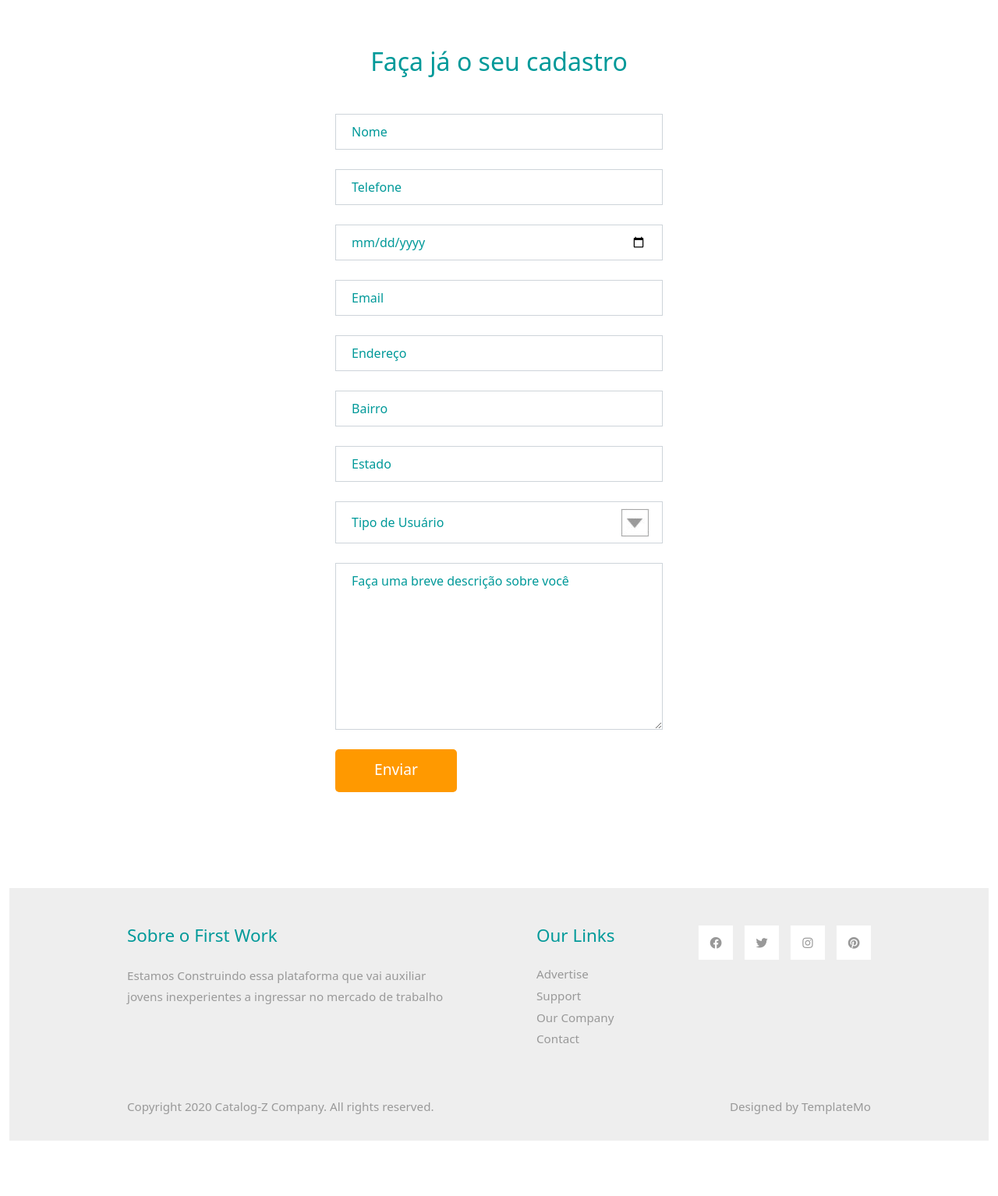
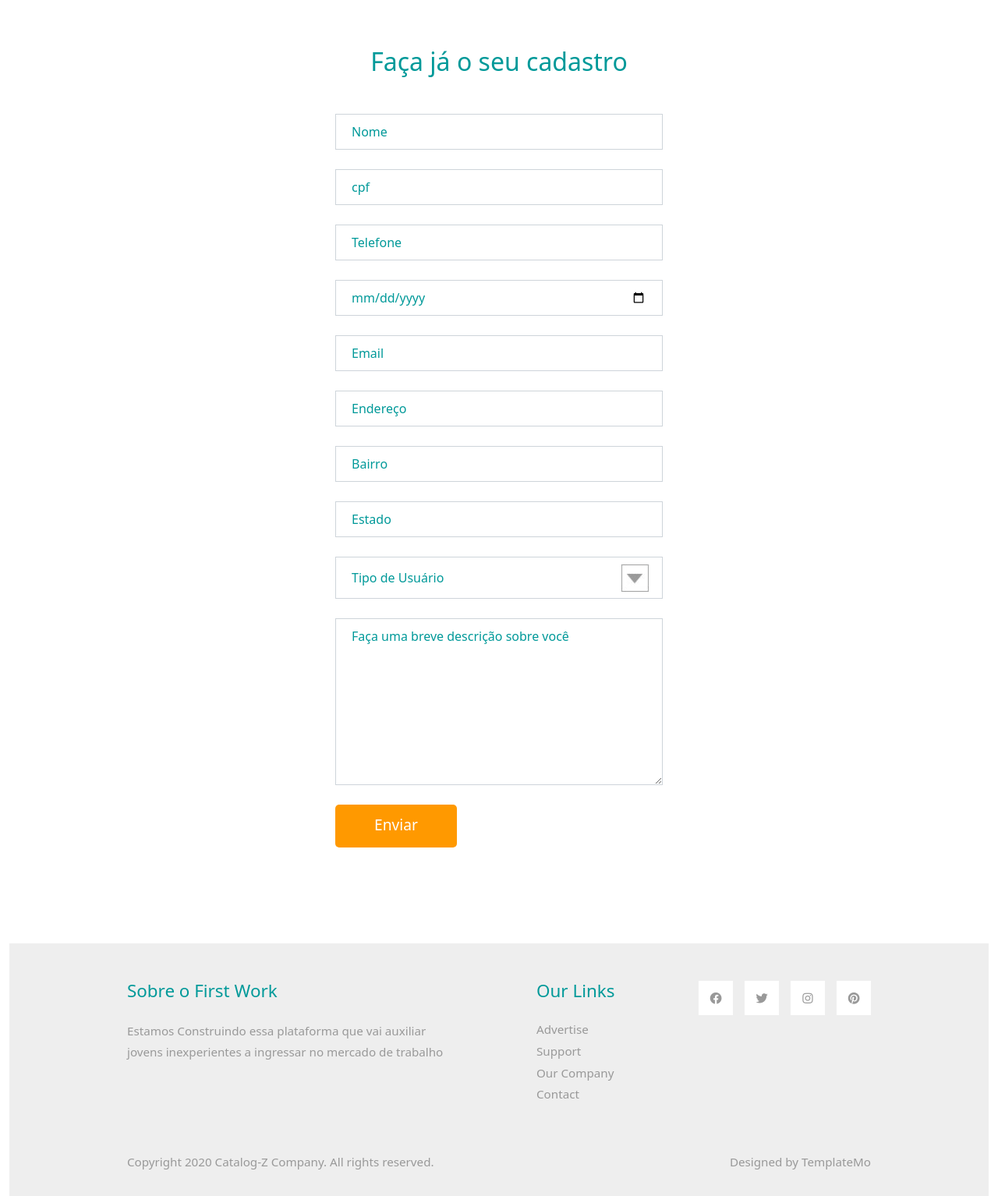
Before and after one commit to fernandoiezzi/projeto_integrador_final, a PHP site: page /cadastro.php in a window 1280 px wide. Shown: the part 76-1610 px from the top of the page at 78% size. Before the commit the page ends 1539 px from the top, so only its background shows below. Run offline with PHP 8.4, Linux system fonts and the light colour scheme.

Commit message:
campo cpf
Incluindo campo cpf na página de cadastro

```diff
--- a/FirstWork/cadastro.php
+++ b/FirstWork/cadastro.php
@@ -61,6 +61,9 @@ https://templatemo.com/tm-556-catalog-z
                 <form id="contact-form" action="" method="POST" class="tm-contact-form mx-auto">
                     <div class="form-group">
                         <input type="text" name="name" class="form-control rounded-0" placeholder="Nome" required />
+                    </div>
+                    <div class="form-group">
+                        <input type="text" name="cpf" class="form-control rounded-0" placeholder="cpf" required />
                     </div>
                     <div class="form-group">
                         <input type="text" name="telefone" class="form-control rounded-0" placeholder="Telefone" required />
```
